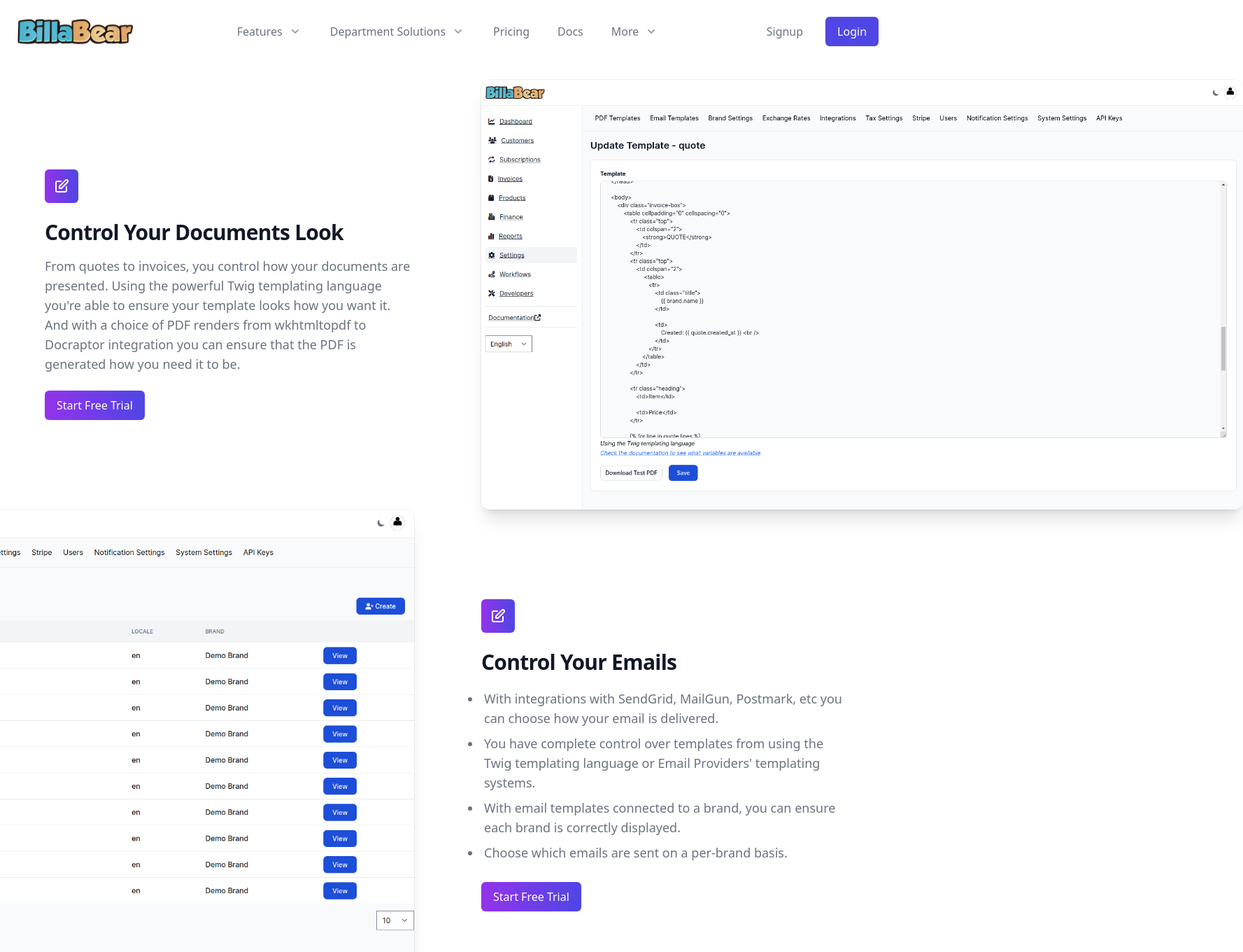
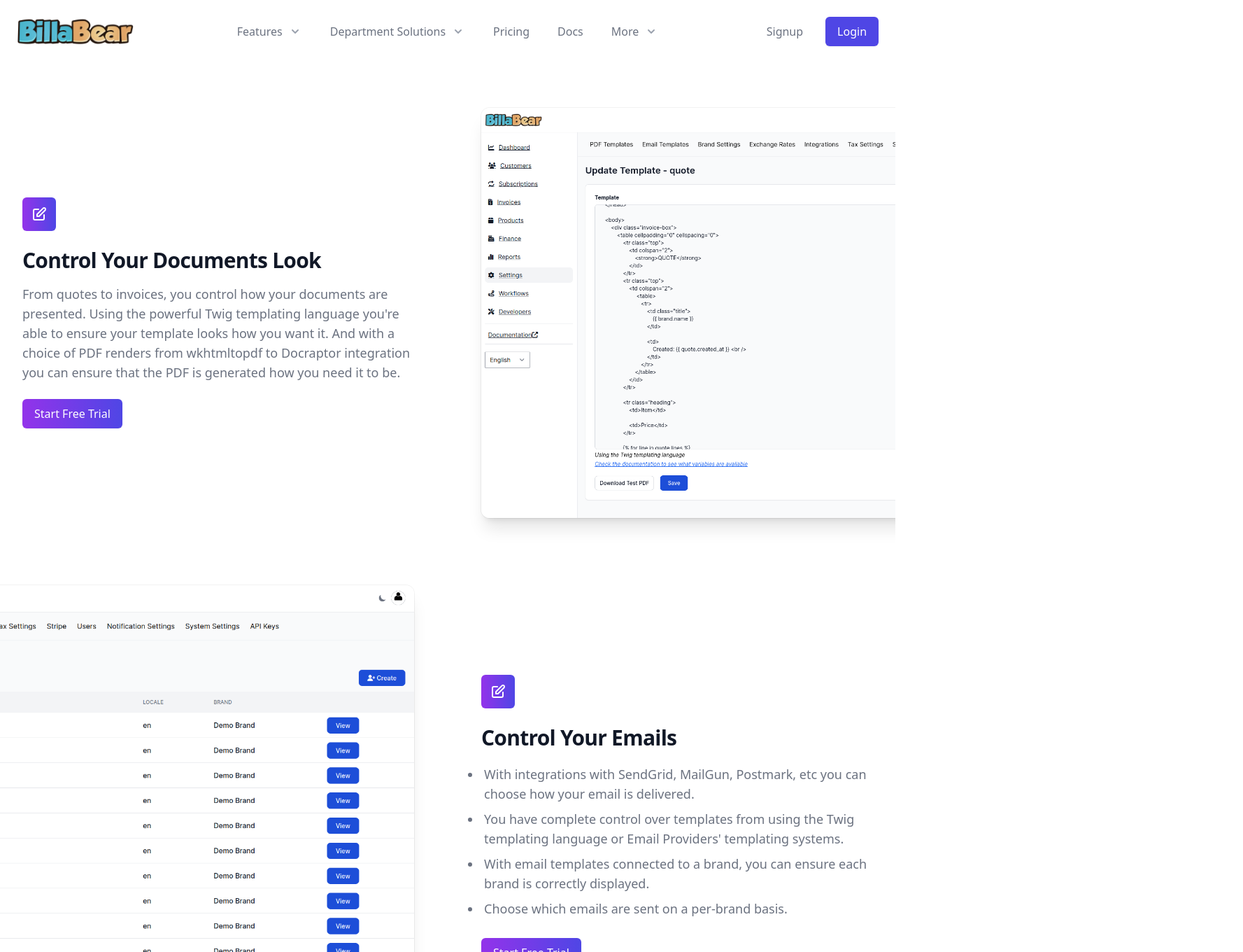
Before and after one commit to billabear/billabear.com, a Nuxt app: page /branding in a window 1280 px wide. Shown: the top 1360 px of the page at 70% size, 1777 px wide, since content can reach past the window. Built offline with nearby package versions, Linux system fonts and the light colour scheme.

Commit message:
Improve branding

```diff
--- a/pages/branding.vue
+++ b/pages/branding.vue
@@ -10,9 +10,18 @@ useHead({
 </script>
 
 <template>
-  <section class="mx-auto max-w-7xl lg:px-8 my-6">
-    <DocTemplates />
-    <EmailTemplates />
+  <section class="">
+
+    <div class="relative pt-16 pb-32 overflow-hidden">
+      <div class="relative">
+
+        <DocTemplates />
+      </div>
+      <div class="mt-24">
+
+        <EmailTemplates />
+      </div>
+    </div>
   </section>
 </template>
 
```
